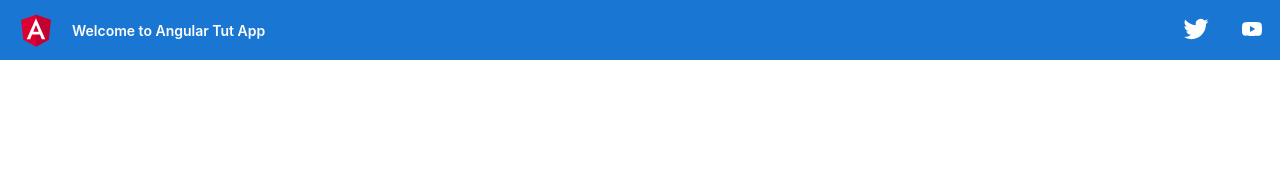
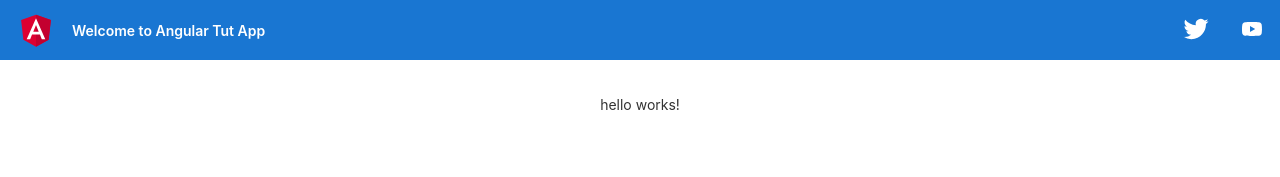
Before and after one commit to anewman15/angular-tut-app, an Angular app: page / in a window 1280 px wide. Shown: the top 177 px of the page. Built offline with nearby package versions, Linux system fonts and the light colour scheme.

Commit message:
Generate hello comp, add to app comp

```diff
--- a/src/app/app.component.html
+++ b/src/app/app.component.html
@@ -325,6 +325,10 @@
     </a>
 </div>
 
+<div class="content" role="main">
+  <hello></hello>
+</div>
+
 <!-- * * * * * * * * * * * * * * * * * * * * * * * * * * * * * * * -->
 <!-- * * * * * * * * * * * The content above * * * * * * * * * * * -->
 <!-- * * * * * * * * * * is only a placeholder * * * * * * * * * * -->
--- a/src/app/app.module.ts
+++ b/src/app/app.module.ts
@@ -3,10 +3,12 @@ import { BrowserModule } from '@angular/platform-browser';
 
 import { AppRoutingModule } from './app-routing.module';
 import { AppComponent } from './app.component';
+import { HelloComponent } from './hello/hello.component';
 
 @NgModule({
   declarations: [
-    AppComponent
+    AppComponent,
+    HelloComponent
   ],
   imports: [
     BrowserModule,
--- /dev/null
+++ b/src/app/hello/hello.component.html
@@ -0,0 +1 @@
+<p>hello works!</p>
--- /dev/null
+++ b/src/app/hello/hello.component.ts
@@ -0,0 +1,15 @@
+import { Component, OnInit } from '@angular/core';
+
+@Component({
+  selector: 'hello',
+  templateUrl: './hello.component.html',
+  styleUrls: ['./hello.component.scss']
+})
+export class HelloComponent implements OnInit {
+
+  constructor() { }
+
+  ngOnInit(): void {
+  }
+
+}
```
Also changed, not shown: src/app/hello/hello.component.scss (added), 1 other file (tests, documents, lock files or other folders).
